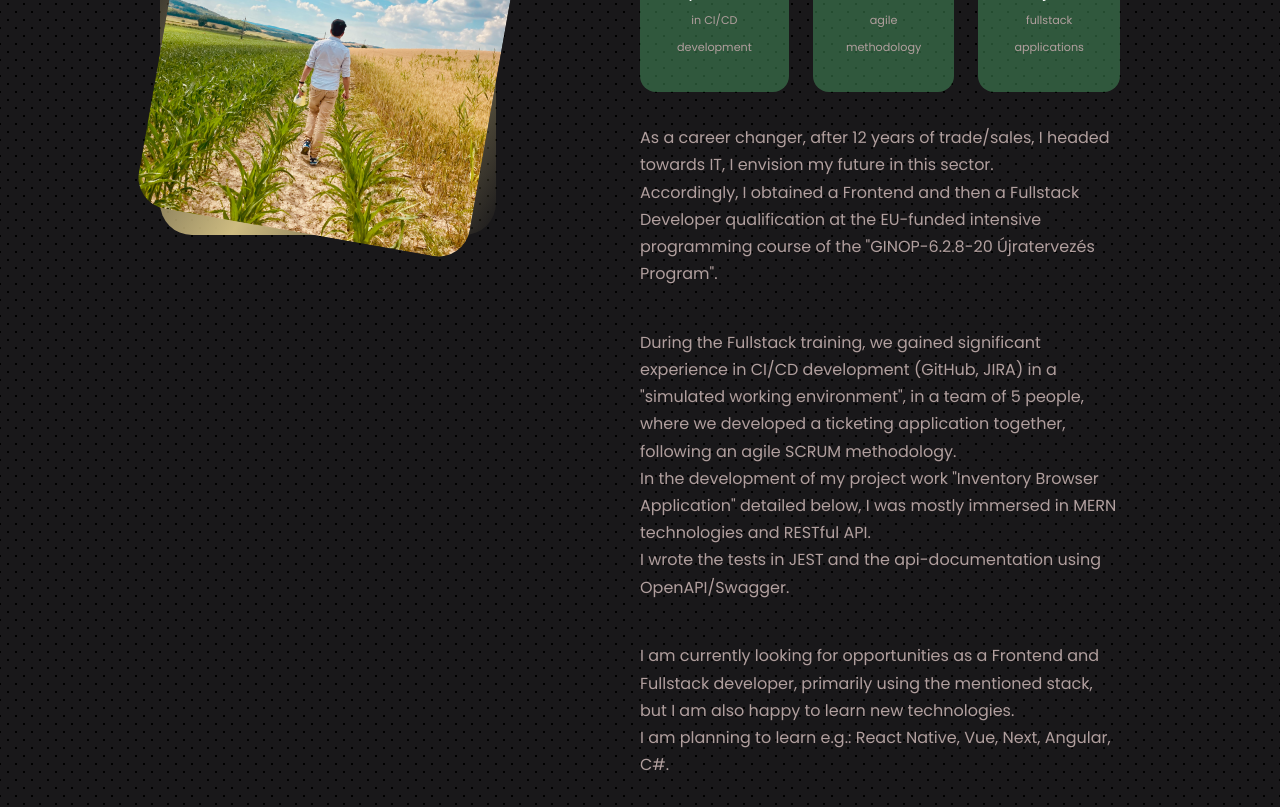
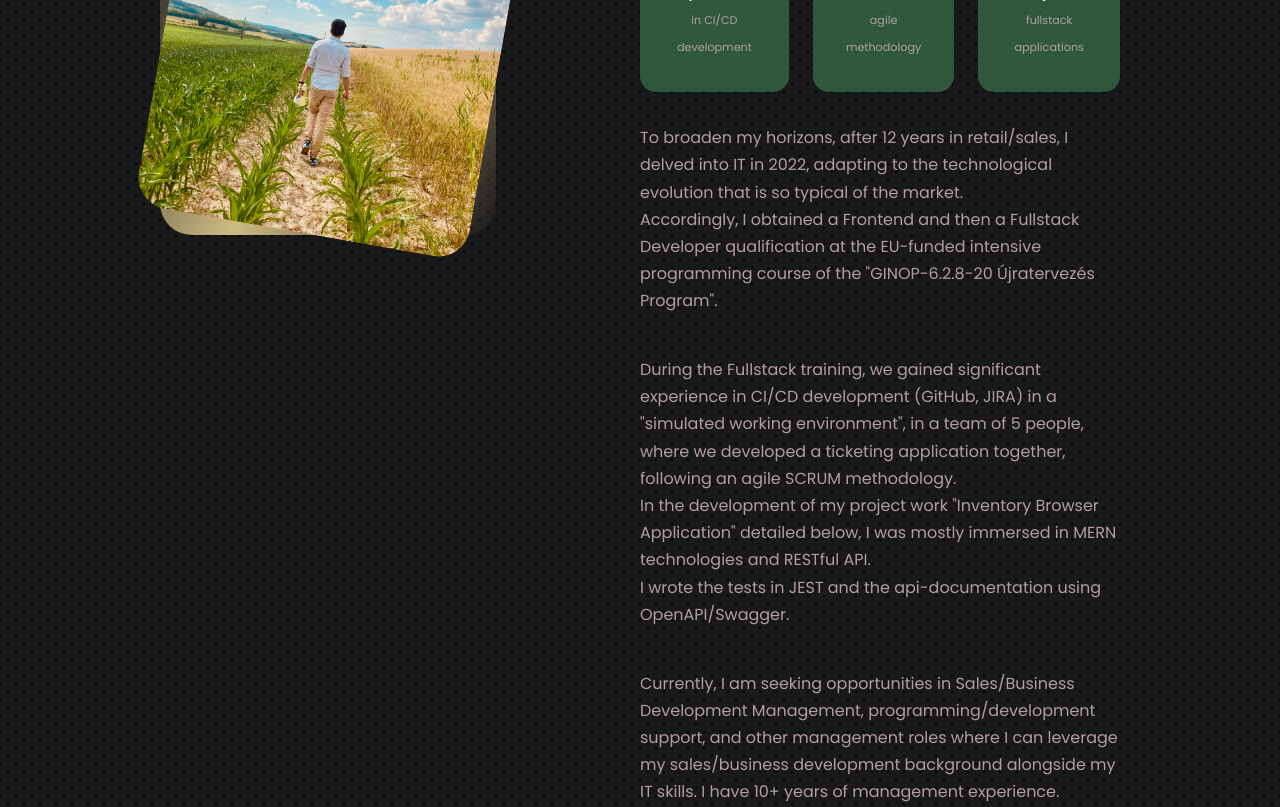
Before and after one commit to Skill4fun/Skill4fun.github.io, a React (Create React App) app: page / in a window 1280 px wide. Shown: the part 1140-1947 px from the top of the page. Built offline with nearby package versions, Linux system fonts and the light colour scheme.

Commit message:
portfolio about me text update, fresh CV added

```diff
--- a/src/components/About/About.jsx
+++ b/src/components/About/About.jsx
@@ -40,7 +40,7 @@ const About = () => {
           </div>
 
           <p>
-            As a career changer, after 12 years of trade/sales, I headed towards IT, I envision my future in this sector.
+            To broaden my horizons, after 12 years in retail/sales, I delved into IT in 2022, adapting to the technological evolution that is so typical of the market.
             <br />
             Accordingly, I obtained a Frontend and then a Fullstack Developer qualification at the EU-funded intensive programming course of the "GINOP-6.2.8-20 Újratervezés Program".
           </p>
@@ -52,7 +52,7 @@ const About = () => {
             I wrote the tests in JEST and the api-documentation using OpenAPI/Swagger.
           </p>
           <p>
-            I am currently looking for opportunities as a Frontend and Fullstack developer, primarily using the mentioned stack, but I am also happy to learn new technologies.
+            Currently, I am seeking opportunities in Sales/Business Development Management, programming/development support, and other management roles where I can leverage my sales/business development background alongside my IT skills. I have 10+ years of management experience.
             <br /> I am planning to learn e.g.: React Native, Vue, Next, Angular, C#.
           </p>
 
```
Also changed, not shown: 1 other file (tests, documents, lock files or other folders).
